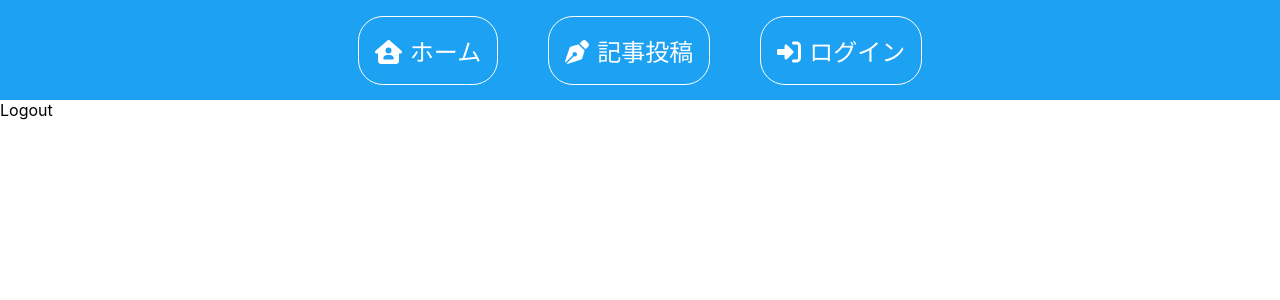
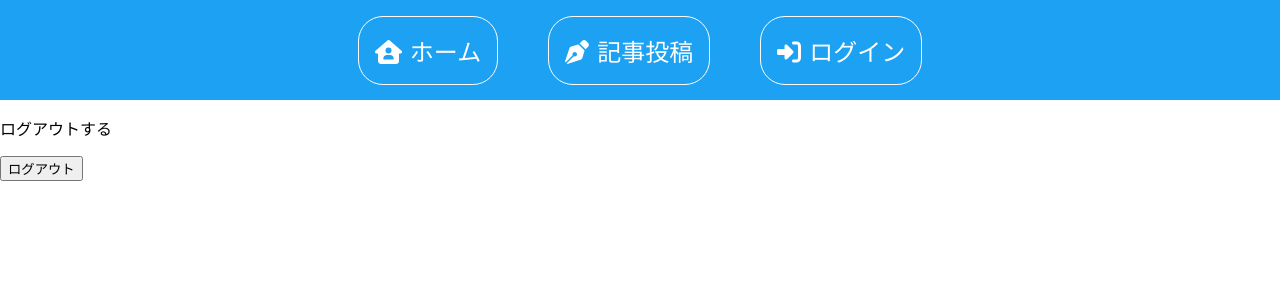
Before and after one commit to Kazuki624/React_blog-app, a React (Create React App) app: page /logout in a window 1280 px wide. Shown: the top 300 px of the page. Built offline with nearby package versions, Linux system fonts and the light colour scheme.

Commit message:
implement logout function

```diff
--- a/src/App.js
+++ b/src/App.js
@@ -17,8 +17,8 @@
       <Routes>
         <Route  path='/' element={<Home />} />
         <Route  path='/createpost' element={<CreatePost />} />
-        <Route  path='/login' element={<Login setIsAuth={setIsAuth}/>} />
-        <Route  path='/logout' element={<Logout />} />
+        <Route  path='/login' element={<Login setIsAuth={setIsAuth}/>} /> {/* propsでlogin.jsに渡す*/}
+        <Route  path='/logout' element={<Logout setIsAuth={setIsAuth}/>} />
       </Routes>
     </Router>
   );
--- a/src/components/Logout.js
+++ b/src/components/Logout.js
@@ -1,8 +1,24 @@
-import React from 'react'
+import { signOut } from 'firebase/auth';
+import React from 'react';
+import { auth } from '../firebase';
+import { useNavigate } from 'react-router-dom';
 
-const Logout = () => {
+const Logout = ({ setIsAuth }) => {
+    const navigate = useNavigate();
+    const logout = ()  =>   {
+        // ログアウト
+        signOut(auth).then(() => {
+            localStorage.clear();
+            setIsAuth(false)
+            navigate('/login')
+        })
+
+    }
   return (
-    <div>Logout</div>
+    <div>
+        <p>ログアウトする</p>
+        <button onClick={logout}>ログアウト</button>
+    </div>
   )
 }
 
```
